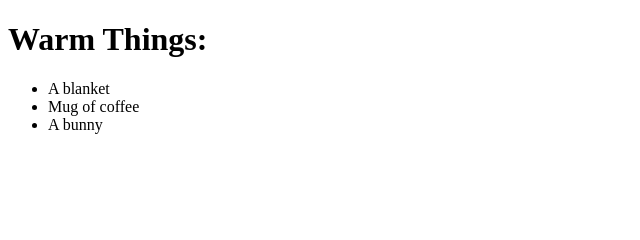
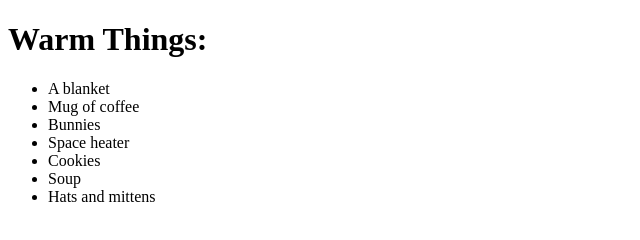
Before and after one commit to chletsosa/first-project, a plain HTML site: page home.html in a window 1280 px wide. Shown: the whole page, without its empty margins (0-640 px from the left). Drawn offline with Linux system fonts and the light colour scheme.

Commit message:
resolved home.html merge

```diff
--- a/home.html
+++ b/home.html
@@ -10,7 +10,11 @@
     <ul>
         <li>A blanket</li>
         <li>Mug of coffee</li>
-        <li>A bunny</li>
+        <li>Bunnies</li>
+        <li>Space heater</li>
+        <li>Cookies</li>
+        <li>Soup</li>
+        <li>Hats and mittens</li>
     </ul>
 </body>
 </html>
```
